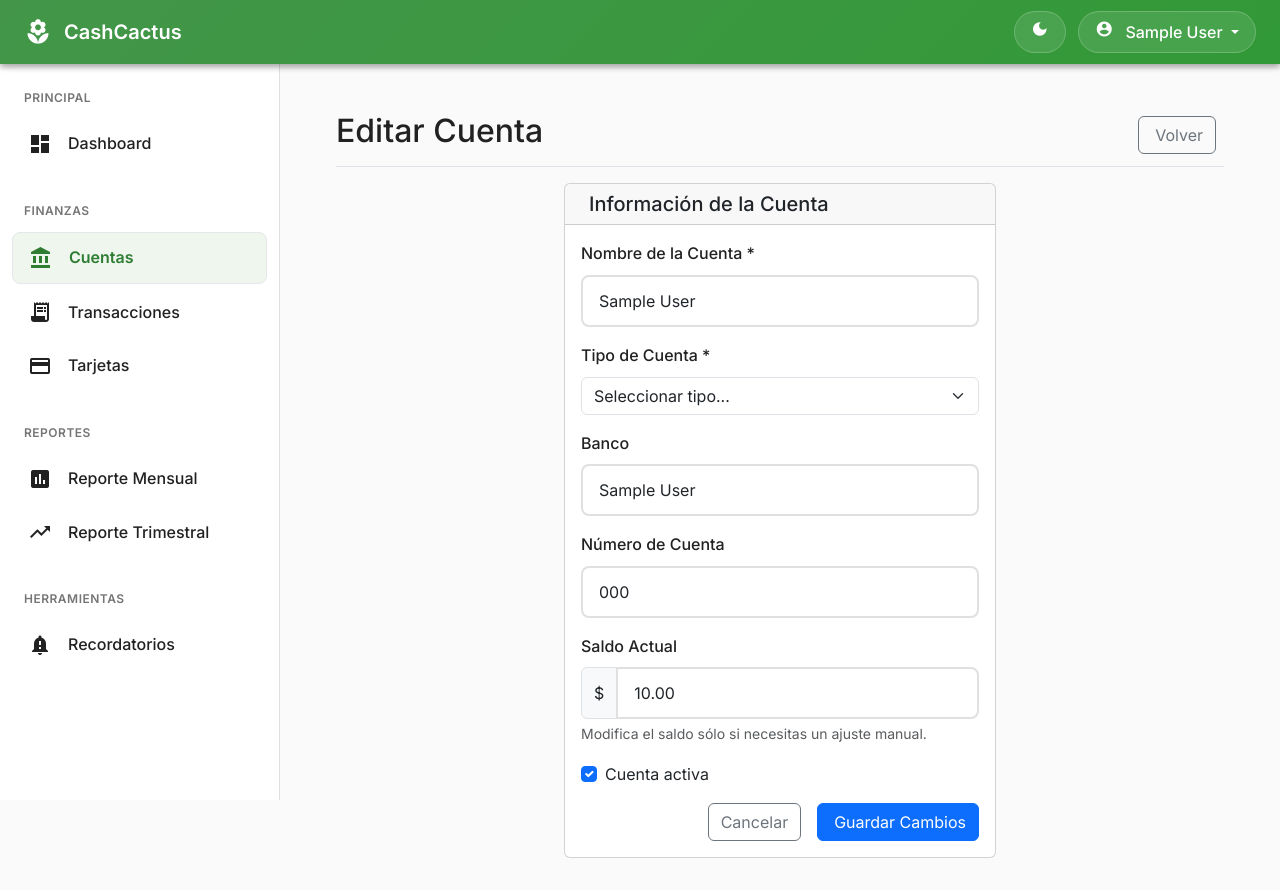
After one commit to brunojhovany/CashCactus, a Flask app: page /accounts/1/edit in a window 1280 px wide. The commit adds this page. Run offline with Flask 3, Linux system fonts and the light colour scheme; a user stored in the database is signed in; tables that the repository leaves empty hold one stand-in row (values such as "Sample post").

Commit message:
feat: add savings progress calculation and update templates for account editing and reminders

```diff
--- /dev/null
+++ b/app/views/templates/accounts/edit.html
@@ -0,0 +1,173 @@
+{% extends "base.html" %}
+
+{% block title %}Editar Cuenta - Finanzas Personales{% endblock %}
+
+{% block content %}
+<div class="d-flex justify-content-between flex-wrap flex-md-nowrap align-items-center pt-3 pb-2 mb-3 border-bottom">
+    <h1 class="h2">Editar Cuenta</h1>
+    <div class="btn-toolbar mb-2 mb-md-0">
+        <div class="btn-group me-2">
+            <a href="{{ url_for('main.accounts') }}" class="btn btn-outline-secondary">
+                <i class="fas fa-arrow-left me-1"></i>Volver
+            </a>
+        </div>
+    </div>
+</div>
+
+<div class="row justify-content-center">
+    <div class="col-md-8 col-lg-6">
+        <div class="card">
+            <div class="card-header">
+                <h5 class="mb-0">
+                    <i class="fas fa-university me-2"></i>Información de la Cuenta
+                </h5>
+            </div>
+            <div class="card-body">
+                <form method="POST">
+                    <div class="mb-3">
+                        <label for="name" class="form-label">Nombre de la Cuenta *</label>
+                        <input type="text" class="form-control" id="name" name="name" required
+                               value="{{ account.name }}">
+                    </div>
+
+                    <div class="mb-3">
+                        <label for="account_type" class="form-label">Tipo de Cuenta *</label>
+                        <select class="form-select" id="account_type" name="account_type" required>
+                            <option value="">Seleccionar tipo...</option>
+                            <option value="checking" {% if account.account_type == 'checking' %}selected{% endif %}>Cuenta Corriente</option>
+                            <option value="savings" {% if account.account_type == 'savings' %}selected{% endif %}>Cuenta de Ahorros</option>
+                            <option value="investment" {% if account.account_type == 'investment' %}selected{% endif %}>Inversión</option>
+                        </select>
+                    </div>
+
+                    <div class="mb-3">
+                        <label for="bank_name" class="form-label">Banco</label>
+                        <input type="text" class="form-control" id="bank_name" name="bank_name"
+                               value="{{ account.bank_name or '' }}">
+                    </div>
+
+                    <div class="mb-3">
+                        <label for="account_number" class="form-label">Número de Cuenta</label>
+                        <input type="text" class="form-control" id="account_number" name="account_number"
+                               value="{{ account.account_number or '' }}">
+                    </div>
+
+                    <div class="mb-3">
+                        <label for="initial_balance" class="form-label">Saldo Actual</label>
+                        <div class="input-group">
+                            <span class="input-group-text">$</span>
+                            <input type="number" class="form-control" id="initial_balance" name="initial_balance"
+                                   step="0.01" value="{{ '%.2f'|format(account.balance) }}">
+                        </div>
+                        <div class="form-text">Modifica el saldo sólo si necesitas un ajuste manual.</div>
+                    </div>
+
+                    <!-- Campos de Inversión (solo para cuentas de ahorro e inversión) -->
+                    <div id="investment-fields" class="mb-3" style="display: none;">
+                        <div class="card bg-light">
+                            <div class="card-header">
+                                <h6 class="mb-0"><i class="fas fa-chart-line me-2"></i>Configuración de Inversión</h6>
+                            </div>
+                            <div class="card-body">
+                                <div class="mb-3">
+                                    <div class="form-check">
+                                        <input class="form-check-input" type="checkbox" id="generates_interest" name="generates_interest" {% if account.generates_interest %}checked{% endif %}>
+                                        <label class="form-check-label" for="generates_interest">
+                                            Esta cuenta genera intereses/rendimientos
+                                        </label>
+                                    </div>
+                                </div>
+
+                                <div id="interest-details" style="display: none;">
+                                    <div class="mb-3">
+                                        <label for="interest_rate" class="form-label">Tasa de Interés Anual (%)</label>
+                                        <div class="input-group">
+                                            <input type="number" class="form-control" id="interest_rate" name="interest_rate"
+                                                   step="0.01" min="0" max="100" value="{{ '%.2f'|format(account.interest_rate or 0) }}">
+                                            <span class="input-group-text">%</span>
+                                        </div>
+                                    </div>
+
+                                    <div class="mb-3">
+                                        <label for="investment_type" class="form-label">Tipo de Inversión</label>
+                                        <select class="form-select" id="investment_type" name="investment_type">
+                                            <option value="" {% if not account.investment_type %}selected{% endif %}>Seleccionar tipo...</option>
+                                            <option value="savings_account" {% if account.investment_type == 'savings_account' %}selected{% endif %}>Cuenta de Ahorros</option>
+                                            <option value="time_deposit" {% if account.investment_type == 'time_deposit' %}selected{% endif %}>Depósito a Plazo</option>
+                                            <option value="mutual_fund" {% if account.investment_type == 'mutual_fund' %}selected{% endif %}>Fondo Mutuo</option>
+                                            <option value="stocks" {% if account.investment_type == 'stocks' %}selected{% endif %}>Acciones</option>
+                                            <option value="bonds" {% if account.investment_type == 'bonds' %}selected{% endif %}>Bonos</option>
+                                            <option value="crypto" {% if account.investment_type == 'crypto' %}selected{% endif %}>Criptomonedas</option>
+                                            <option value="other" {% if account.investment_type == 'other' %}selected{% endif %}>Otro</option>
+                                        </select>
+                                    </div>
+
+                                    <div class="mb-3">
+                                        <label for="compound_frequency" class="form-label">Frecuencia de Capitalización</label>
+                                        <select class="form-select" id="compound_frequency" name="compound_frequency">
+                                            <option value="monthly" {% if account.compound_frequency == 'monthly' %}selected{% endif %}>Mensual</option>
+                                            <option value="quarterly" {% if account.compound_frequency == 'quarterly' %}selected{% endif %}>Trimestral</option>
+                                            <option value="semi_annual" {% if account.compound_frequency == 'semi_annual' %}selected{% endif %}>Semestral</option>
+                                            <option value="annual" {% if account.compound_frequency == 'annual' %}selected{% endif %}>Anual</option>
+                                        </select>
+                                    </div>
+                                </div>
+                            </div>
+                        </div>
+                    </div>
+
+                    <div class="mb-3">
+                        <div class="form-check">
+                            <input class="form-check-input" type="checkbox" id="is_active" name="is_active" {% if account.is_active %}checked{% endif %}>
+                            <label class="form-check-label" for="is_active">
+                                Cuenta activa
+                            </label>
+                        </div>
+                    </div>
+
+                    <div class="d-grid gap-2 d-md-flex justify-content-md-end">
+                        <a href="{{ url_for('main.accounts') }}" class="btn btn-outline-secondary me-md-2">Cancelar</a>
+                        <button type="submit" class="btn btn-primary">
+                            <i class="fas fa-save me-1"></i>Guardar Cambios
+                        </button>
+                    </div>
+                </form>
+            </div>
+        </div>
+    </div>
+</div>
+
+<script>
+document.addEventListener('DOMContentLoaded', function() {
+    const accountTypeSelect = document.getElementById('account_type');
+    const investmentFields = document.getElementById('investment-fields');
+    const generatesInterestCheckbox = document.getElementById('generates_interest');
+    const interestDetails = document.getElementById('interest-details');
+    const accountTypeInitial = accountTypeSelect.value;
+
+    function refreshInvestmentVisibility() {
+        const accountType = accountTypeSelect.value;
+        if (accountType === 'savings' || accountType === 'investment') {
+            investmentFields.style.display = 'block';
+            if (generatesInterestCheckbox.checked) {
+                interestDetails.style.display = 'block';
+            } else {
+                interestDetails.style.display = 'none';
+            }
+        } else {
+            investmentFields.style.display = 'none';
+            interestDetails.style.display = 'none';
+        }
+    }
+
+    accountTypeSelect.addEventListener('change', refreshInvestmentVisibility);
+    generatesInterestCheckbox.addEventListener('change', refreshInvestmentVisibility);
+
+    // Inicial
+    refreshInvestmentVisibility();
+    if (generatesInterestCheckbox.checked) {
+        interestDetails.style.display = 'block';
+    }
+});
+</script>
+{% endblock %}
```
Also changed, not shown: app/controllers/report_controller.py (+11 -8 lines), app/views/templates/reminders/list.html (+27 -5 lines), app/views/templates/reports/quarterly.html (+4 -3 lines).
